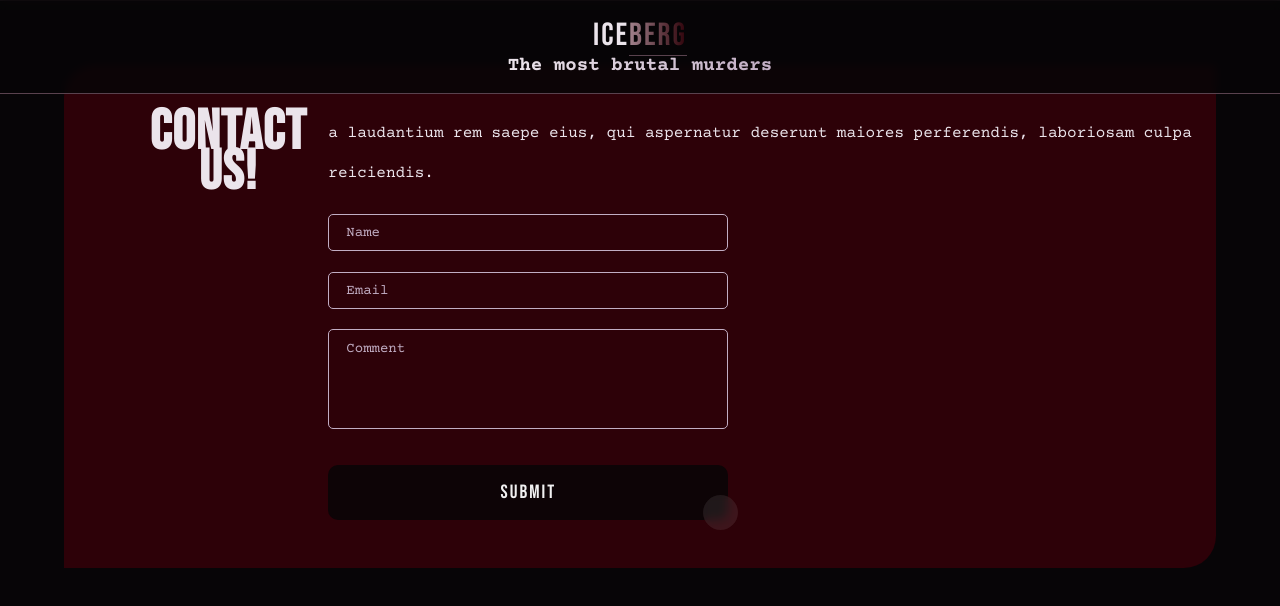
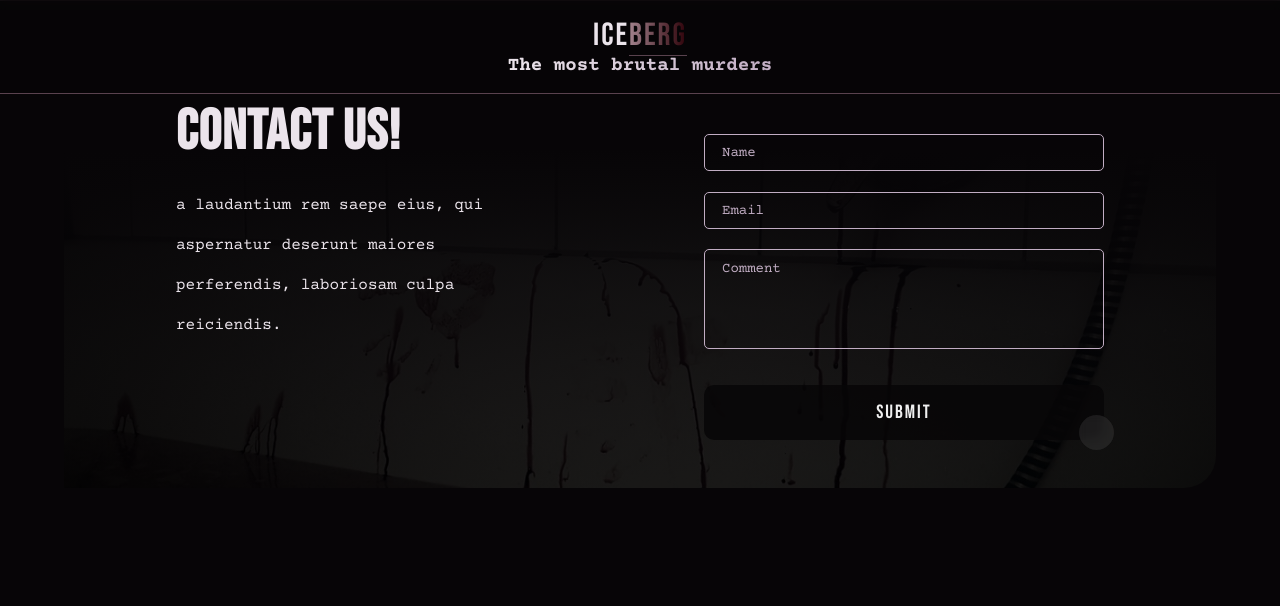
Before and after one commit to pawelek7k/murderSite, a React (Vite) app: page / in a window 1280 px wide. Shown: the top 606 px of the page. Built offline with nearby package versions, Linux system fonts and the light colour scheme.

Commit message:
add contact us styles

```diff
--- a/src/components/Footer/ContactUs/Styles.ts
+++ b/src/components/Footer/ContactUs/Styles.ts
@@ -1,14 +1,21 @@
 import styled from "styled-components"
+import backgroundImage from '../../../images/bloodbath-891262_1280.jpg'
 
 export const ContactContainer = styled.div`
     width: 100%;
     background-color: var(--primary-red);
     border-radius: var(--secondary-border-radius);
+    background: linear-gradient(to bottom, var(--background) 0%, var(--background) 20%, rgba(0, 0, 0, 0.84) 100%), url(${backgroundImage});
+  background-size: cover;
+  background-position: center;
 `
 
 export const HeadingWrapper = styled.div`
     display: flex;
-    margin-left: 3rem;
+    flex-direction: column;
+    align-items: start;
+    width: 30%;
+    gap: 2rem;
 `
 
 export const FormWrapper = styled.div`
@@ -17,5 +24,5 @@ export const FormWrapper = styled.div`
 
 export const Wrapper = styled.div`
 display: flex;
-justify-content: space-between;
+justify-content: space-around;
 `
--- a/src/components/Footer/ContactUs/index.tsx
+++ b/src/components/Footer/ContactUs/index.tsx
@@ -16,13 +16,13 @@ export const ContactUs = () => {
         <Wrapper>
           <HeadingWrapper>
             <Heading content={"Contact us!"} visually={true} />
-          </HeadingWrapper>
-          <FormWrapper>
             <Paragraph
               content={
                 "a laudantium rem saepe eius, qui aspernatur deserunt maiores perferendis, laboriosam culpa reiciendis."
               }
             />
+          </HeadingWrapper>
+          <FormWrapper>
             <Form />
           </FormWrapper>
         </Wrapper>
--- a/src/components/Footer/Form/Styles.ts
+++ b/src/components/Footer/Form/Styles.ts
@@ -32,6 +32,7 @@ export const Input = styled.input`
   margin-bottom: 20px;
   outline: 0;
   width: 100%;
+  color: var(--primary);
   background-color: transparent;
   &:placeholder-shown + ${Label} {
     top: 0;
```
